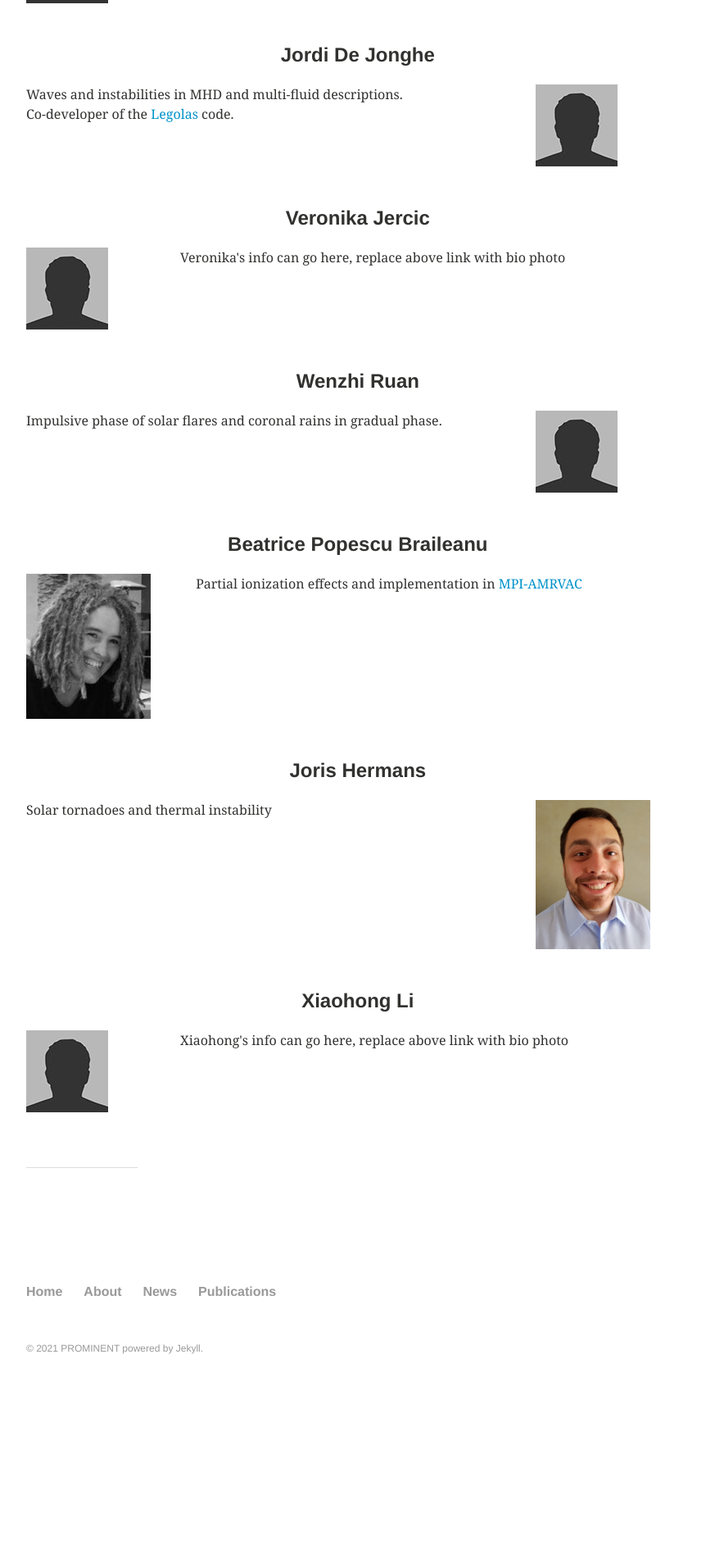
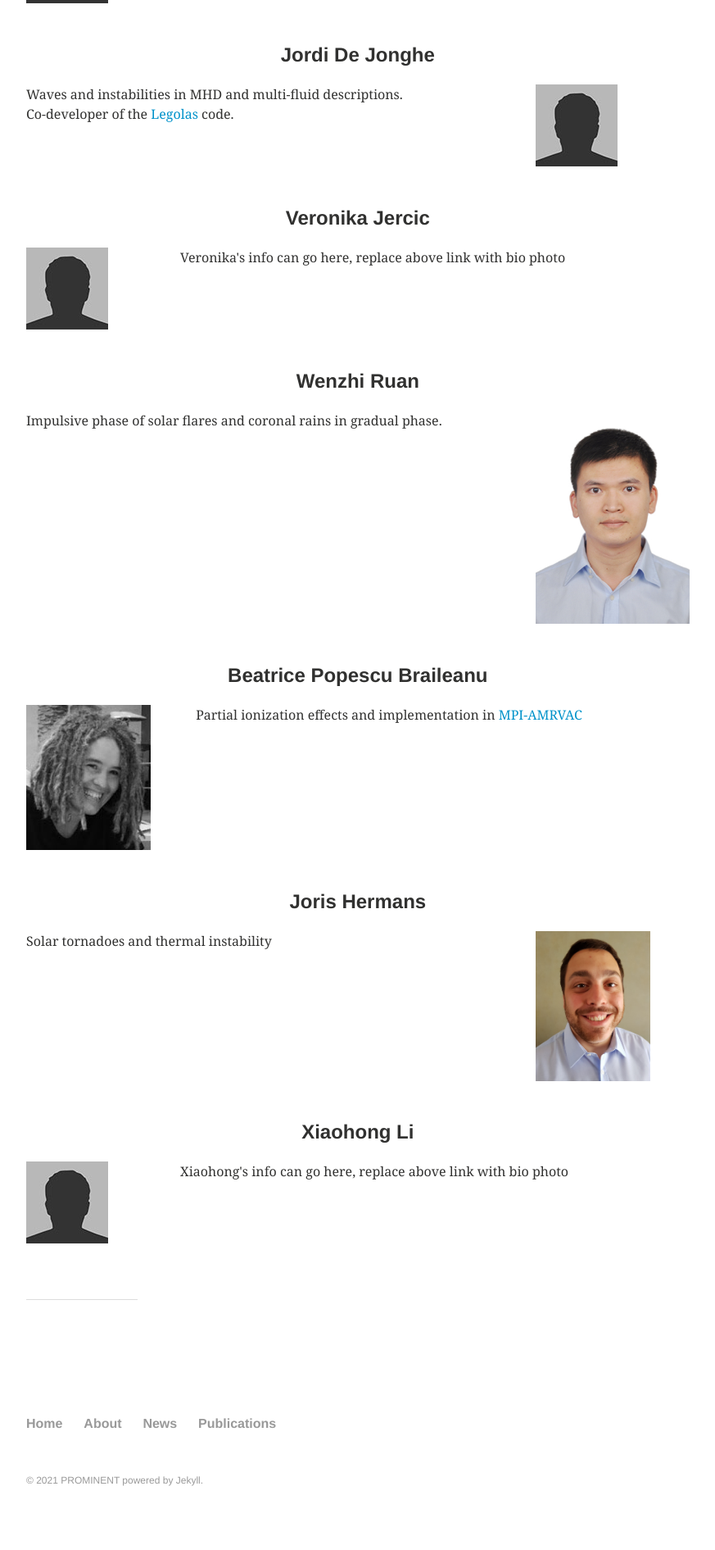
Before and after one commit to erc-prominent/erc-prominent.github.io, a Jekyll site: the page built from team/index.md, in a window 1280 px wide. Shown: the part 937-2828 px from the top of the page at 82% size, without its empty margins (64-937 px from the left). Built offline with Jekyll 4.4.1, drawn with Linux system fonts in a browser that asks for light colours; before the commit the page ends 2668 px from its top, so only the background shows below that.

Commit message:
add photo wenzhi

```diff
--- a/team/index.md
+++ b/team/index.md
@@ -78,7 +78,7 @@
 <ul class="th-grid_right">
   <h4 style="text-align:center">Wenzhi Ruan</h4>
   <li>
-    <a href="wenzhiruan"><img src="{{ site.url }}/images/bio-photo.jpg"></a>
+    <a href="wenzhiruan"><img src="{{ site.url }}/images/wenzhi_bio_photo.jpg"></a>
   </li>
 
   Impulsive phase of solar flares and coronal rains in gradual phase.
```
